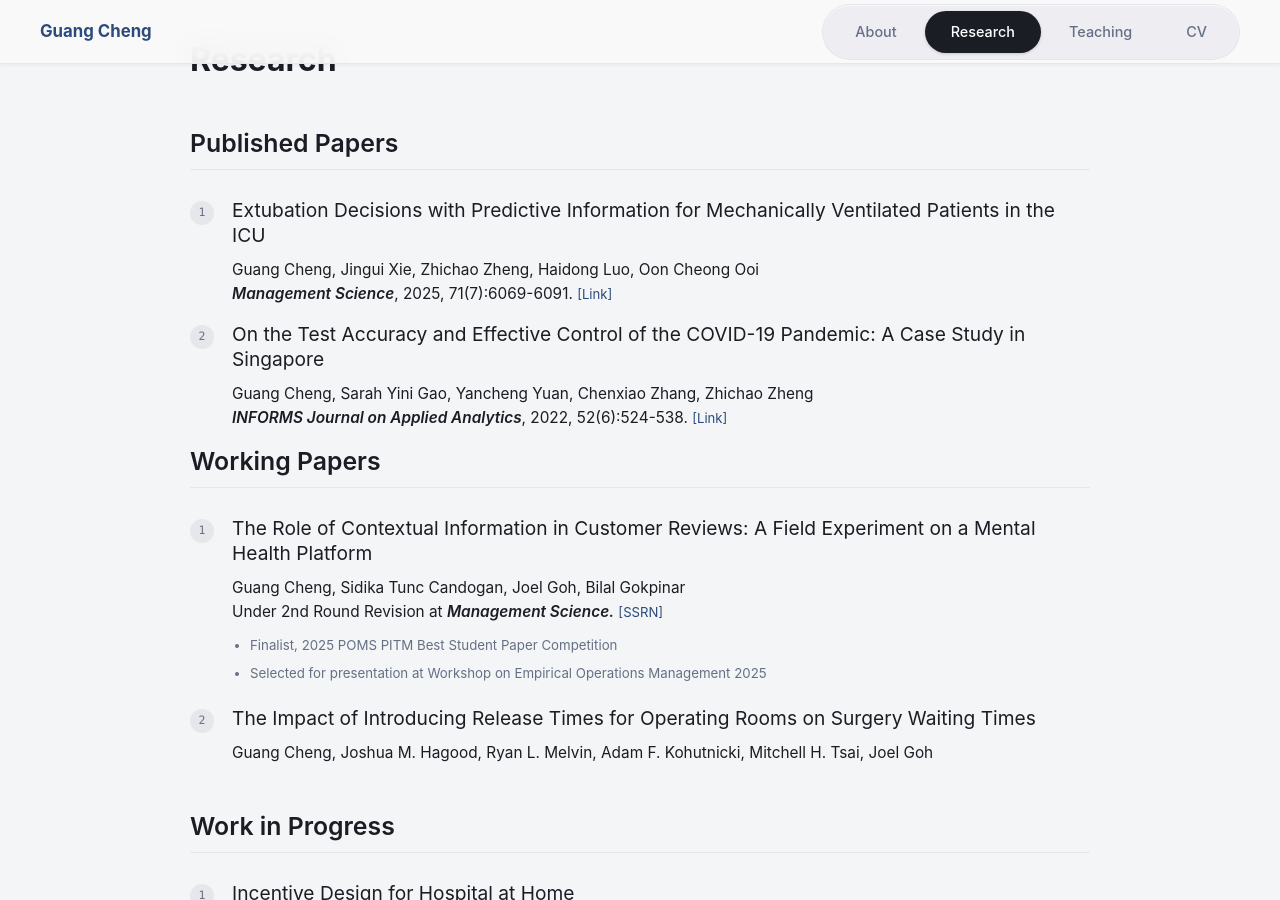
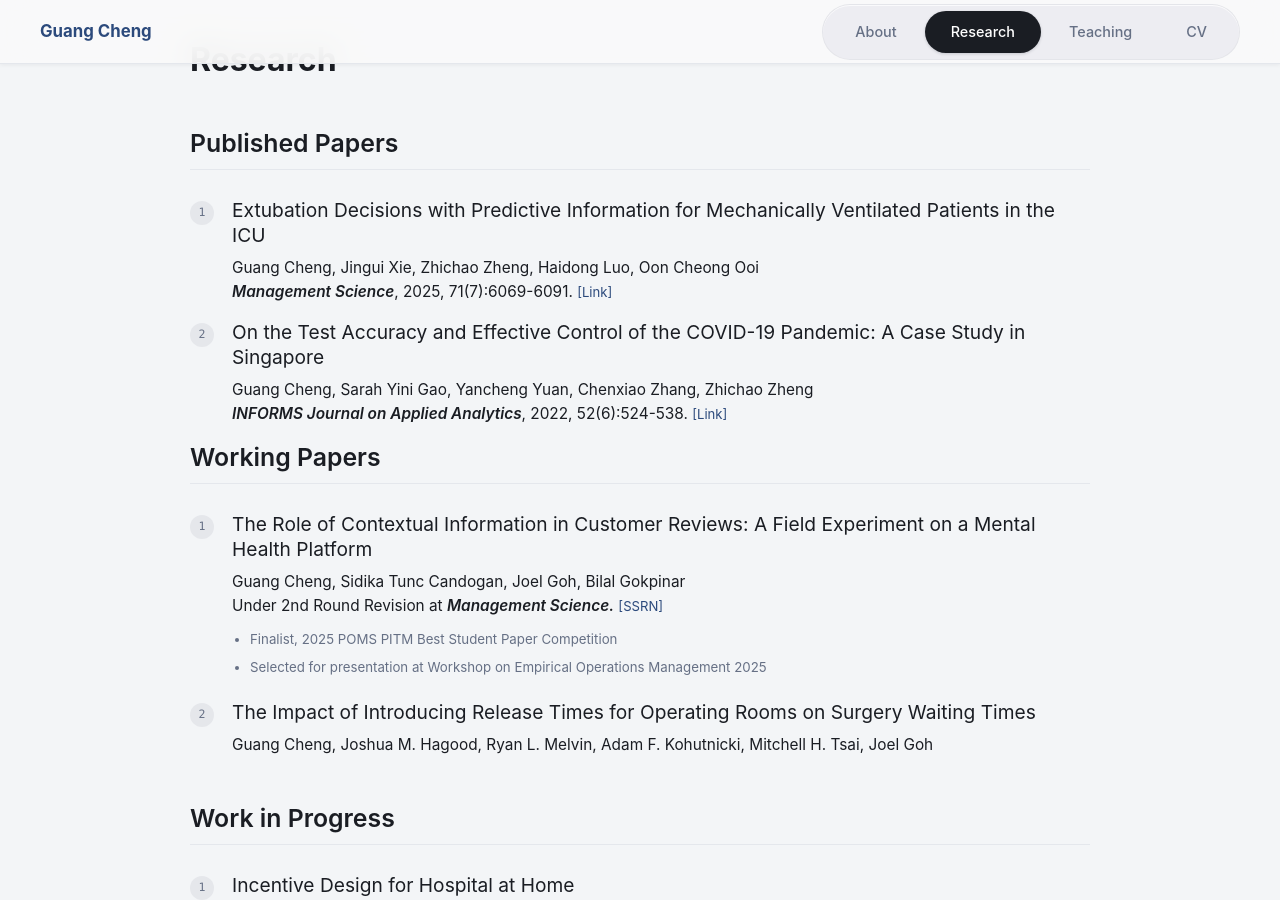
Before and after one commit to gcheng-nus/gcheng-nus.github.io, a Jekyll site: the page built from _pages/about.md, in a window 1280 px wide and 900 px high, scrolled down 815 px. Built offline with Jekyll 4.4.1, drawn with Linux system fonts in a browser that asks for light colours.

Commit message:
change paper title format

```diff
--- a/assets/css/academic.scss
+++ b/assets/css/academic.scss
@@ -375,7 +375,7 @@ body.academic-site.is-locked {
   color: var(--academic-fg);
   font-size: 1.2rem;
   line-height: 1.3;
-  margin-bottom: 12px;
+  margin-bottom: 10px;
 }
 
 .paper-text {
```
